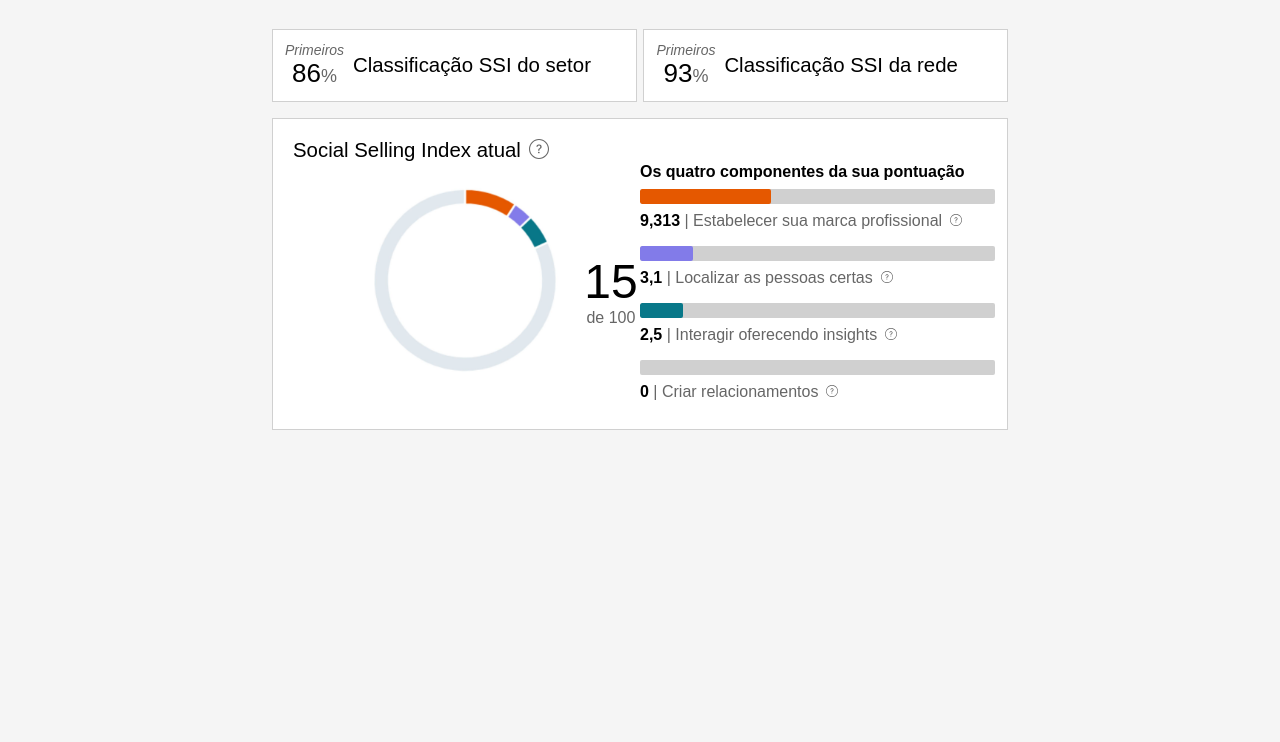
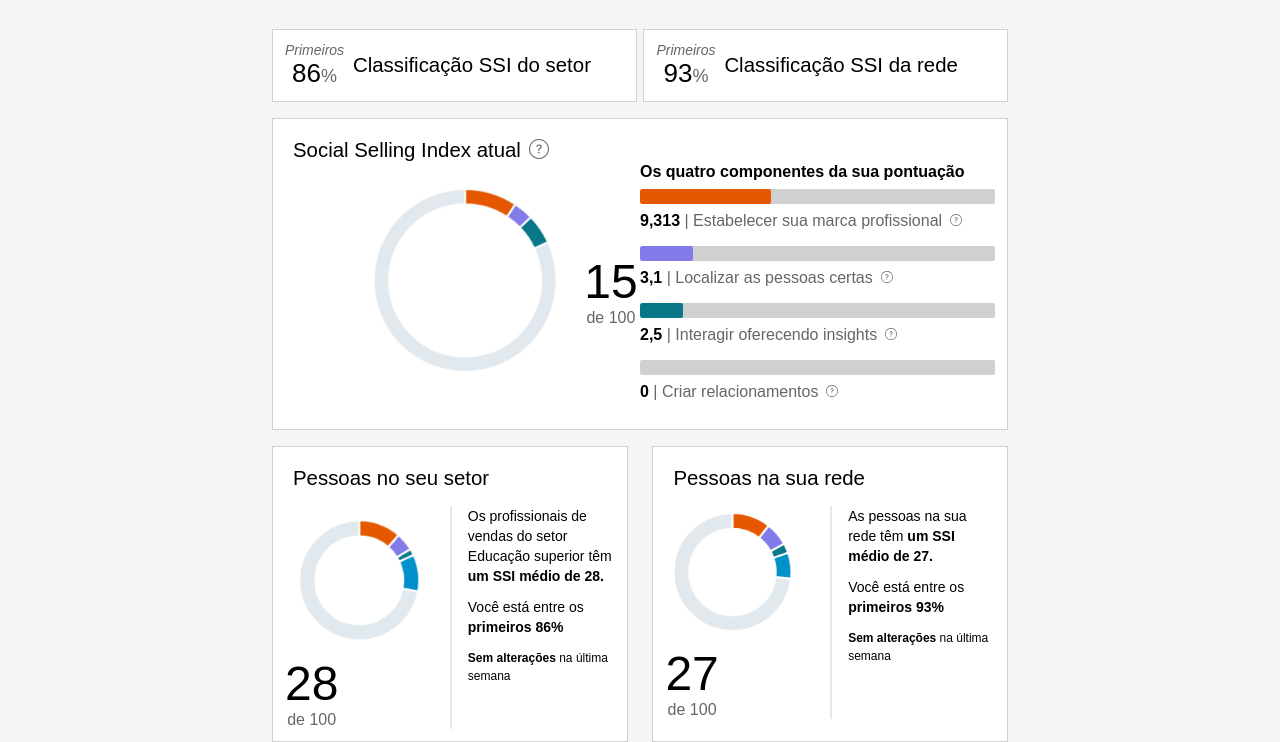
Before and after one commit to devanaclimgo/Linkedin-SSI, a plain HTML site: page index.html in a window 1280 px wide. Shown: the part 117-859 px from the top of the page. Before the commit the page ends 800 px from the top, so only its background shows below. Drawn offline with Linux system fonts and the light colour scheme; a web font is replaced by a local one.

Commit message:
section-3-pessoas

```diff
--- a/css/global.css
+++ b/css/global.css
@@ -1,6 +1,7 @@
 @import url("./header.css");
 @import url("./main/classificacao.css");
 @import url("./main/atual.css");
+@import url("./main/pessoas.css");
 
 * {
   margin: 0px;
@@ -38,6 +39,39 @@ main {
   gap: 1rem;
 }
 
+main {
+  max-width: 1400px;
+  margin: 0 auto;
+  padding-left: 17rem;
+  padding-right: 17rem;
+}
+
+main h1 {
+  font-weight: 400;
+  font-size: 1.875rem;
+  margin-top: 1.5rem;
+  margin-bottom: 1rem;
+  letter-spacing: 0.1rem;
+}
+
+
 section {
-  max-width: 1400px;
+  max-width: 1300px;
 }
+
+.grafico-texto {
+  display: flex;
+  flex-direction: column;
+  justify-content: center;
+  text-align: center;
+}
+
+.grafico-texto h5 {
+  font-size: 3rem;
+  font-weight: 100;
+  font-family: var(--font-tit);
+}
+
+.grafico-texto span {
+  color: var(--color-c8);
+}
--- a/css/main/atual.css
+++ b/css/main/atual.css
@@ -1,7 +1,6 @@
 .container-2 {
   background: var(--color-w);
   border: 1px solid var(--color-c7);
-  flex-basis: 46%;
   padding: 0.75rem;
 }
 
@@ -35,23 +34,6 @@
 .atual-grafico img {
   margin-left: 5rem;
   margin-top: 1rem;
-}
-
-.atual-grafico-texto {
-  display: flex;
-  flex-direction: column;
-  justify-content: center;
-  text-align: center;
-}
-
-.atual-grafico-texto h5 {
-  font-size: 3rem;
-  font-weight: 100;
-  font-family: var(--font-tit);
-}
-
-.atual-grafico-texto span {
-  color: var(--color-c8);
 }
 
 .atual-componentes {
--- a/css/main/classificacao.css
+++ b/css/main/classificacao.css
@@ -1,18 +1,3 @@
-main {
-  max-width: 1400px;
-  margin: 0 auto;
-  padding-left: 17rem;
-  padding-right: 17rem;
-}
-
-main h1 {
-  font-weight: 400;
-  font-size: 1.875rem;
-  margin-top: 1.5rem;
-  margin-bottom: 1rem;
-  letter-spacing: 0.1rem;
-}
-
 .container-1 {
   display: flex;
   justify-content: space-between;
--- /dev/null
+++ b/css/main/pessoas.css
@@ -0,0 +1,55 @@
+.container-3 {
+  display: grid;
+  grid-template-columns: 1fr 1fr;
+  gap: 1.55rem;
+}
+
+.pessoas {
+  background: var(--color-w);
+  border: 1px solid var(--color-c7);
+  padding: 0.75rem;
+}
+
+.pessoas-titulo {
+  padding-top: 0.5rem;
+  padding-left: 0.5rem;
+}
+
+.pessoas-container {
+  display: grid;
+  grid-template-columns: 1fr 1fr;
+  justify-content: space-evenly;
+}
+
+.pessoas-conteudo {
+  display: flex;
+  flex-wrap: wrap;
+}
+
+.pessoas-titulo h2 {
+  font-weight: 300;
+  font-size: 1.275rem;
+  margin-bottom: 1rem;
+}
+
+.pessoas-grafico {
+  display: flex;
+  flex-direction: column;
+  justify-content: center;
+  text-align: center;
+}
+
+.pessoas-texto {
+  border-left: 2px solid var(--color-c9);
+  padding-left: 1rem;
+}
+
+.pessoas-texto p {
+  margin-bottom: 0.7rem;
+  font-size: 0.875rem;
+  line-height: 1.25rem;
+}
+
+.pessoas-texto span {
+  font-size: 0.75rem;
+}
--- a/index.html
+++ b/index.html
@@ -53,7 +53,7 @@
       <div class="atual-conteudo">
         <div class="atual-grafico">
           <img src="./img/grafico1.jpg" height="200px" alt="">
-          <div class="atual-grafico-texto">
+          <div class="grafico-texto">
             <h5>15</h5>
             <span>de 100</span>
           </div>
@@ -99,6 +99,51 @@
         </div>
       </div>
     </section>
+
+    <section class="container-3">
+      <div class="pessoas">
+        <div class="pessoas-titulo">
+          <h2>Pessoas no seu setor</h2>
+        </div>
+        <div class="pessoas-container">
+        <div class="pessoas-conteudo">
+          <div class="pessoas-grafico">
+            <img src="./img/grafico2.png" width="150px" alt="">
+          </div>
+          <div class="grafico-texto">
+            <h5>28</h5>
+            <span>de 100</span>
+          </div>
+        </div>
+        <div class="pessoas-texto">
+          <p>Os profissionais de vendas do setor Educação superior têm <b>um SSI médio de 28.</b></p>
+          <p>Você está entre os <b>primeiros 86%</b></p>
+          <span><b>Sem alterações</b> na última semana</span>
+        </div>
+      </div>
+    </div>
+      <div class="pessoas">
+        <div class="pessoas-titulo">
+          <h2>Pessoas na sua rede</h2>
+        </div>
+        <div class="pessoas-container">
+        <div class="pessoas-conteudo">
+          <div class="pessoas-grafico">
+            <img src="./img/grafico3.png" width="140px" alt="">
+          </div>
+          <div class="grafico-texto">
+            <h5>27</h5>
+            <span>de 100</span>
+          </div>
+        </div>
+        <div class="pessoas-texto">
+          <p>As pessoas na sua rede têm <b>um SSI médio de 27.</b></p>
+          <p>Você está entre os <b>primeiros 93%</b></p>
+          <span><b>Sem alterações</b> na última semana</span>
+        </div>
+      </div>
+      </div>
+    </section>
   </main>
 
 </body>
```
Also changed, not shown: img/grafico2.png (added), img/grafico3.png (added).
